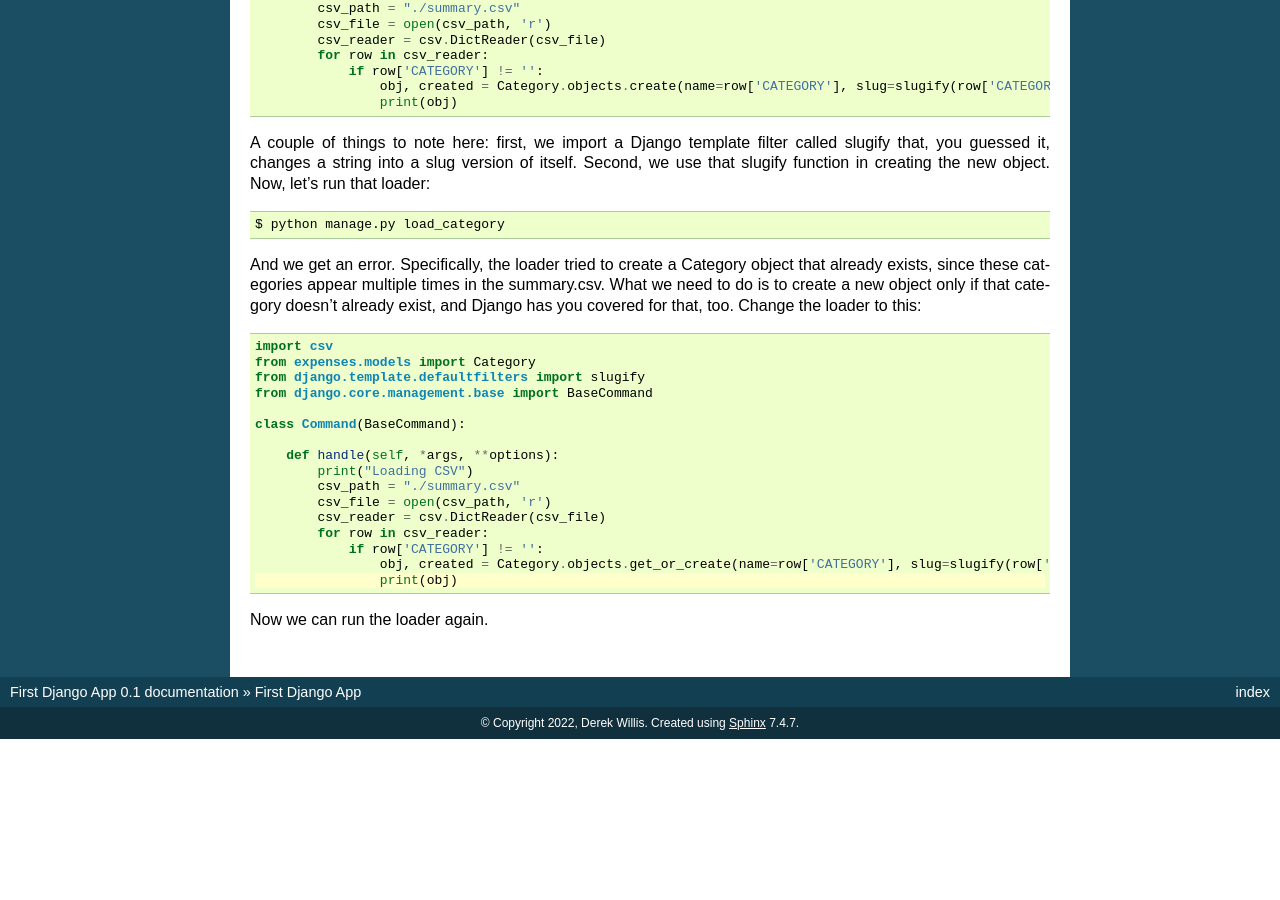
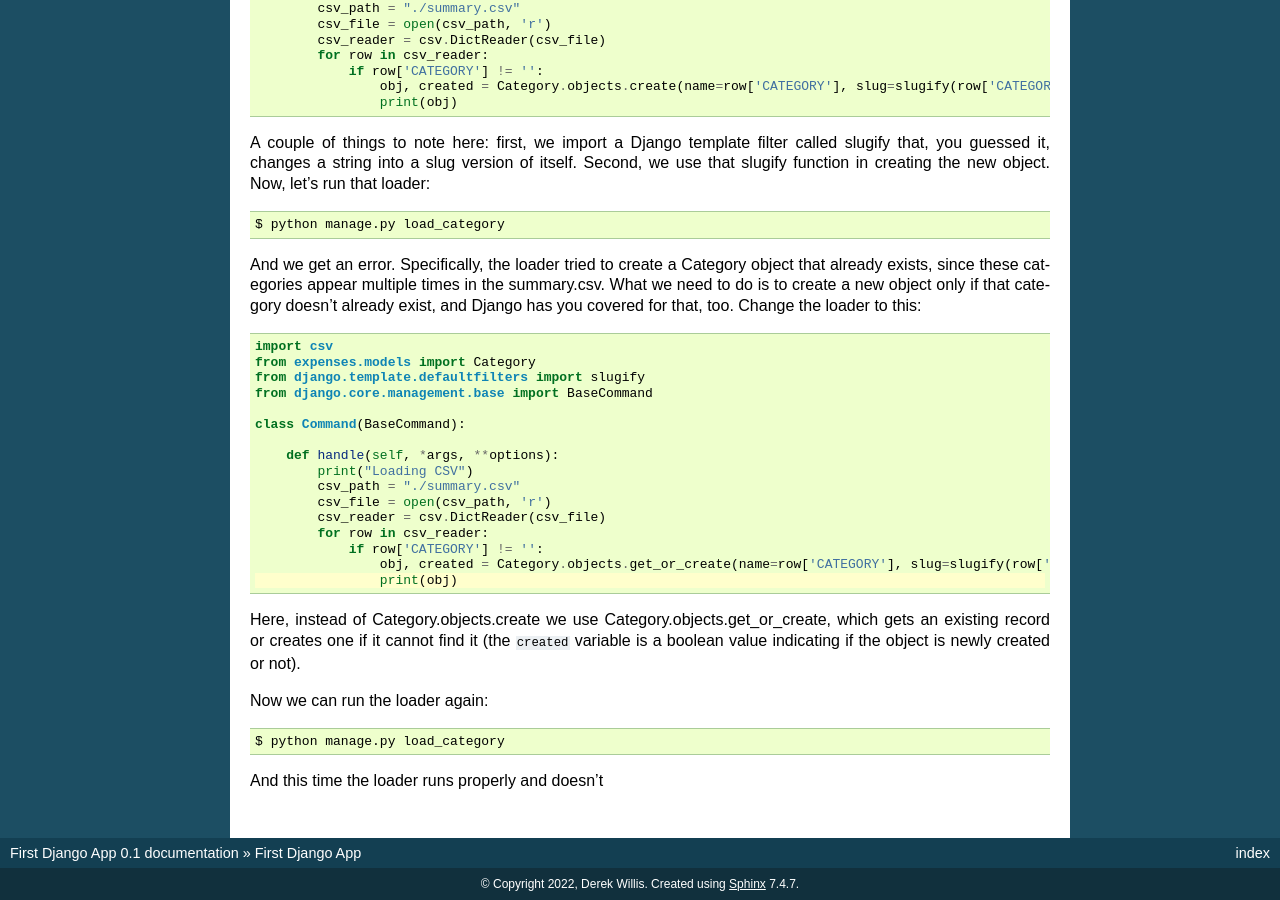
Before and after one commit to NewsAppsUMD/first-django-app-umd, a Sphinx documentation site: the page built from docs/index.rst, in a window 1280 px wide and 900 px high, scrolled down 19920 px. Built offline with Sphinx 7.4.7, drawn with Linux system fonts in a browser that asks for light colours; before the commit the page ends 20659 px from its top, so only the background shows below that.

Commit message:
more docs

```diff
--- a/docs/index.rst
+++ b/docs/index.rst
@@ -1003,4 +1003,12 @@ And we get an error. Specifically, the loader tried to create a Category object
                     obj, created = Category.objects.get_or_create(name=row['CATEGORY'], slug=slugify(row['CATEGORY']))
                     print(obj)
 
-Now we can run the loader again.
+Here, instead of Category.objects.create we use Category.objects.get_or_create, which gets an existing record or creates one if it cannot find it (the ``created`` variable is a boolean value indicating if the object is newly created or not).
+
+Now we can run the loader again:
+
+.. code-block:: bash
+
+    $ python manage.py load_category
+
+And this time the loader runs properly and doesn't
```
